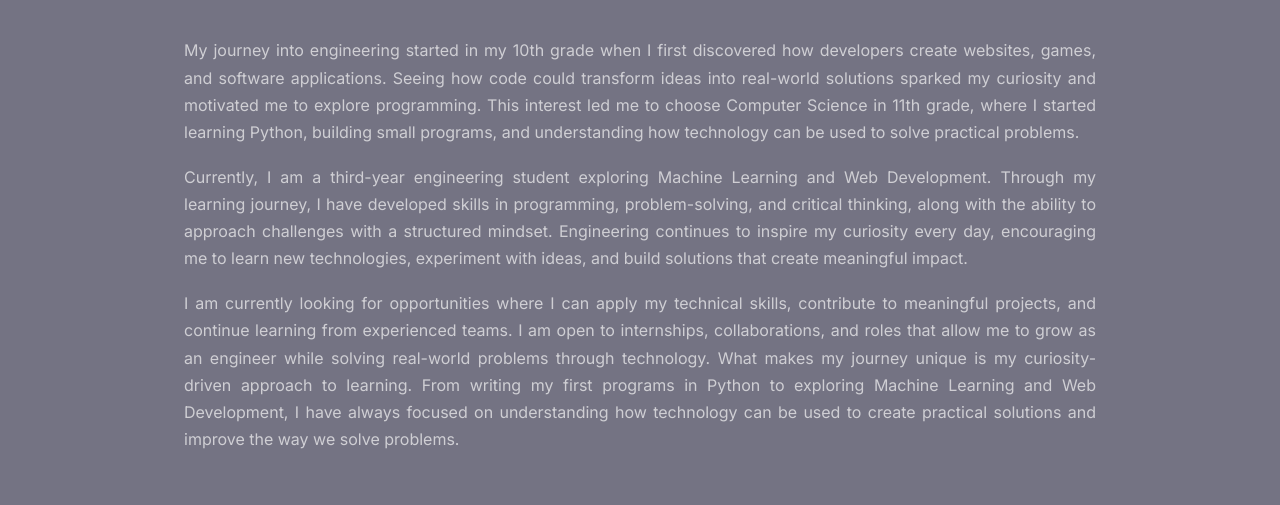
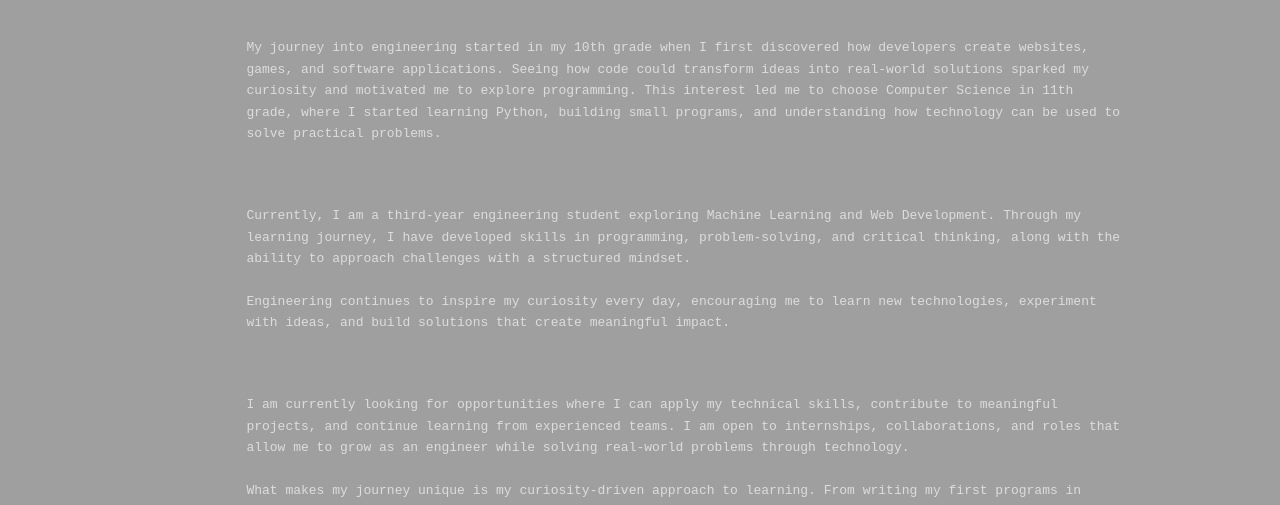
Before and after one commit to STYM-TIWARI08/MY-PORTFOLIO, a plain HTML site: page about.html in a window 1280 px wide. Shown: the part 281-786 px from the top of the page. Drawn offline with Linux system fonts and the light colour scheme.

Commit message:
Update style.css

```diff
--- a/style.css
+++ b/style.css
@@ -11,7 +11,7 @@
    ========================================================== */
 
 :root {
-  --bg: #0605228e;
+  --bg: #5353538e;
   --surface: #49444466;
   --border: #655d5d;
   --text: #f9f9f9ae;
@@ -248,24 +248,10 @@
 }
 
 /* ============ ABOUT PAGE ============ */
-.about-body pre {
-  white-space: inherit;       /* wrap long lines instead of overflowing */
-  word-wrap: normal;      /* break long words if needed */
-
-  font-family: var(--font-body);  /* optional: switch off monospace on mobile */
-  font-size: 1rem;
-  line-height: 1.7;
-  max-width: 100%;
-  margin: 0 0 1.1rem;
-  text-align: justify;
-}
-
-@media (max-width: 640px) {
-  .about-body pre {
-    font-size: 0.9rem;
-    padding: 0 0.25rem;
-  }
-}
+.about-body pre { margin:0 0 1.1rem;
+  color: var(--text);
+   max-width: 68ch;
+   dtdctext-align: justify;}
 
 .timeline { border-left: 2px solid var(--border); padding-left: 1.5rem; }
 .timeline-item { margin-bottom: 1.5rem; position: relative; }
```
